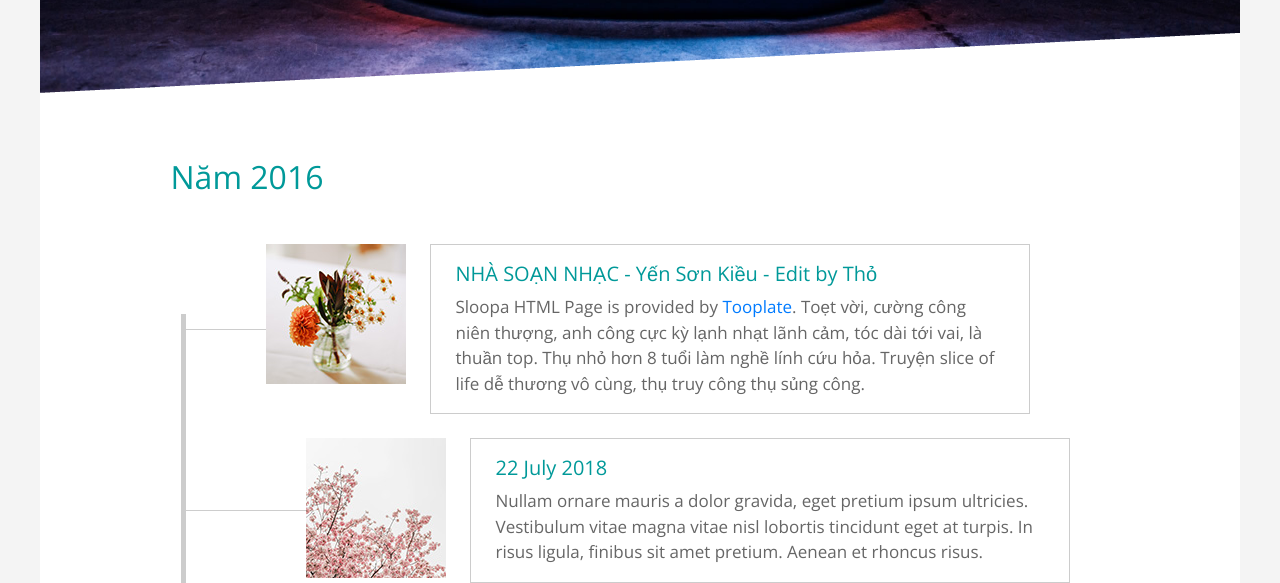
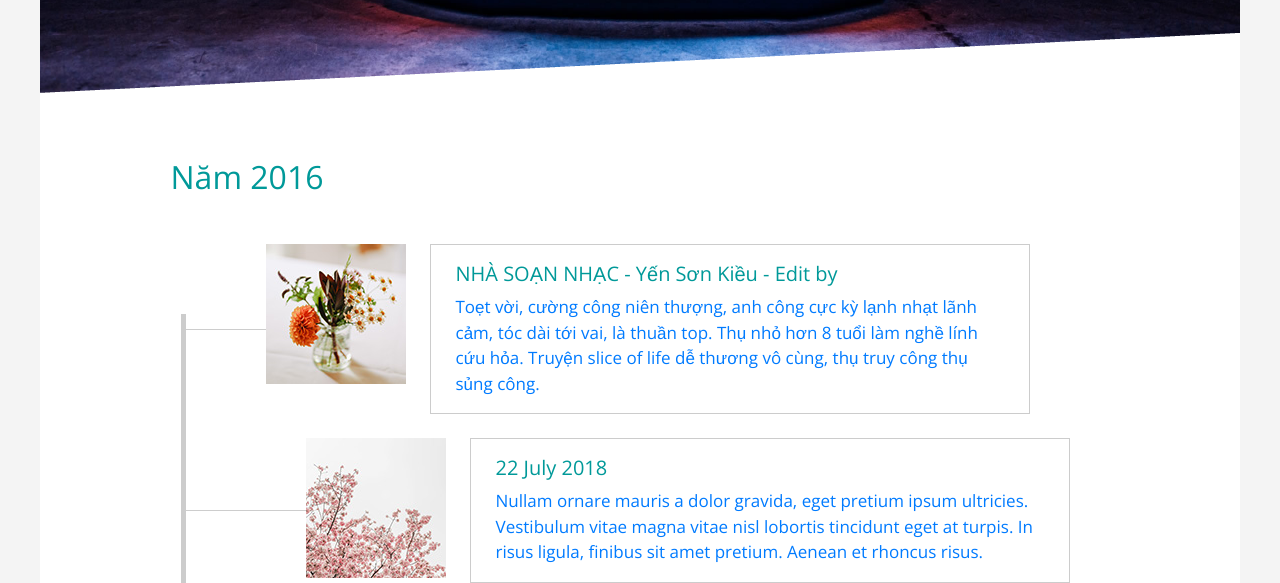
Before and after one commit to PhamNhaDoan/phamnhadoan.github.io, a Jekyll site: the page truyendadoc/index.html, which Jekyll copies as it is, in a window 1280 px wide and 900 px high, scrolled down 407 px, cut to the strip 0-583 px from the top of the window. Built offline with Jekyll 4.4.1, drawn with Linux system fonts in a browser that asks for light colours.

Commit message:
Update index.html

```diff
--- a/truyendadoc/index.html
+++ b/truyendadoc/index.html
@@ -61,8 +61,8 @@
                   <img class="tm-media-img tm-media-img-ml-1" src="img/img-140-01.jpg" alt="Image 1">
                 </div>
                 <div class="media-body tm-media-body tm-media-body-ml-1">
-                  <h5 class="mt-0 tm-text-green">NHÀ SOẠN NHẠC - Yến Sơn Kiều - Edit by Thỏ</h5>
-                  Sloopa HTML Page is provided by <a rel="nofollow" href="https://plus.google.com/+Tooplate" target="_blank">Tooplate</a>. Toẹt vời, cường công niên thượng, anh công cực kỳ lạnh nhạt lãnh cảm, tóc dài tới vai, là thuần top. Thụ nhỏ hơn 8 tuổi làm nghề lính cứu hỏa. Truyện slice of life dễ thương vô cùng, thụ truy công thụ sủng công.</div>
+                  <h5 class="mt-0 tm-text-green">NHÀ SOẠN NHẠC - Yến Sơn Kiều - Edit by <a href="https://https://www.facebook.com/mintybunny" target="Thỏ" </a></h5>
+                 Toẹt vời, cường công niên thượng, anh công cực kỳ lạnh nhạt lãnh cảm, tóc dài tới vai, là thuần top. Thụ nhỏ hơn 8 tuổi làm nghề lính cứu hỏa. Truyện slice of life dễ thương vô cùng, thụ truy công thụ sủng công.</div>
               </div>
             </div>
             <div class="tm-timeline mb-4 tm-second-timeline">
```
